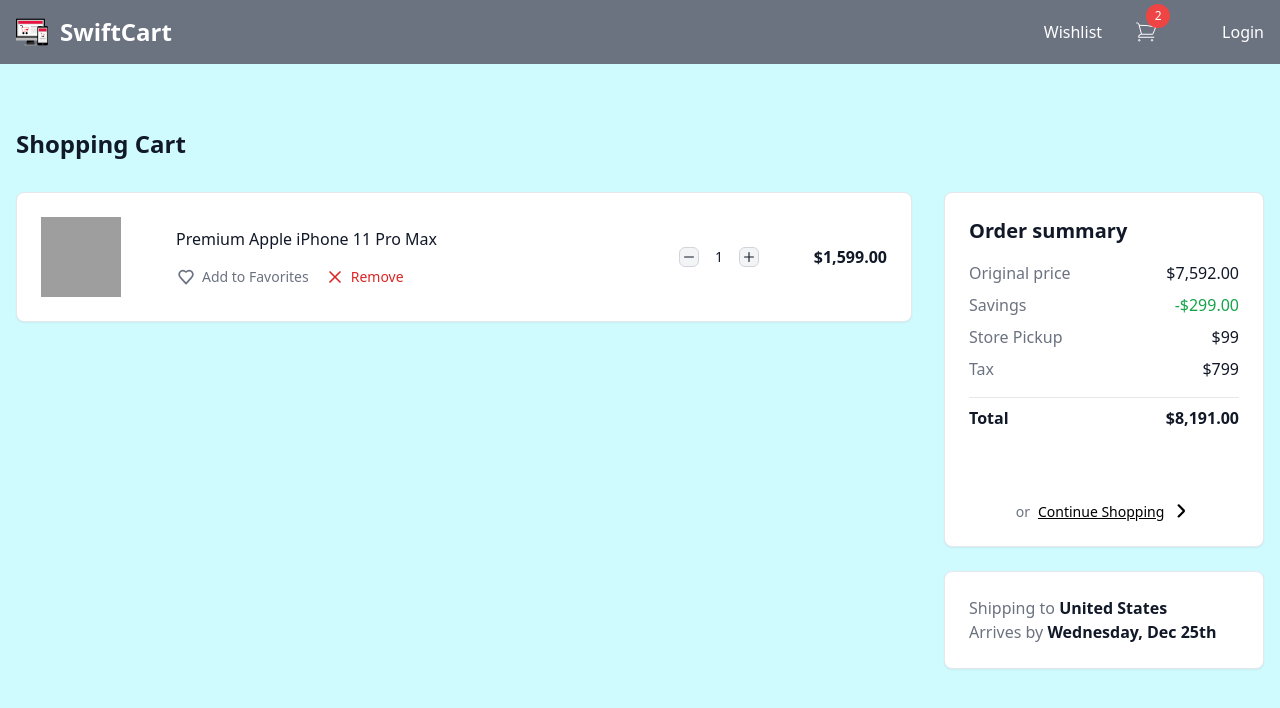
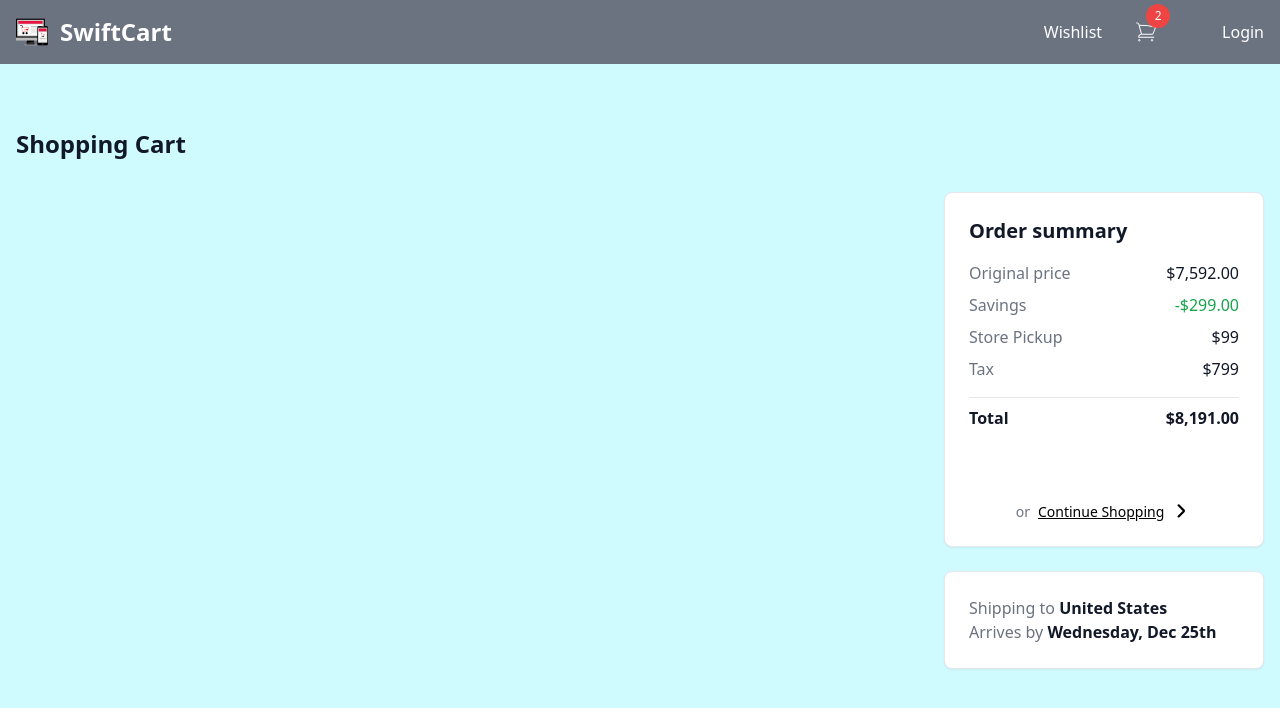
Before and after one commit to SABELOMAWELA/SABELOMAWELA-JSF-Portfolio_Piece_SABMAW527_JSE2401_GROUP--C_SABELO-MAWELA_JSF04, a Vue app: page /cart in a window 1280 px wide. Shown: the top 708 px of the page. Built offline with nearby package versions, Linux system fonts and the light colour scheme; grey boxes are pictures that could not be loaded.

Commit message:
"Updated Cards and ShoppingCart components to integrate with cartStore, added addToCart functionality and refactored product display"

```diff
--- a/src/components/cards.vue
+++ b/src/components/cards.vue
@@ -33,10 +33,10 @@
                   <path stroke="currentColor" strokeLinecap="round" strokeLinejoin="round" strokeWidth="2" d="M12.01 6.001C6.5 1 1 8 5.782 13.001L12.011 20l6.23-7C23 8 17.5 1 12.01 6.002Z" />
                 </svg>
               </button>
-
-              <button class="inline-flex justify-center whitespace-nowrap rounded-lg bg-cyan-700 px-3 py-2 text-sm font-medium text-white hover:bg-cyan-900 focus-visible:outline-none focus-visible:ring focus-visible:ring-indigo-300 transition-colors">
+              <button @click.stop="addToCart(product)" class="inline-flex justify-center whitespace-nowrap rounded-lg bg-cyan-700 px-3 py-2 text-sm font-medium text-white hover:bg-cyan-900 focus-visible:outline-none focus-visible:ring focus-visible:ring-indigo-300 transition-colors">
                 Add To Cart
               </button>
+
             </div>
           </div>
         </div>
@@ -47,6 +47,8 @@
 
 <script>
 import { useRouter } from 'vue-router';
+import { cartStore } from '../router/store';
+ // Adjust the path to the store
 
 export default {
   name: 'cards',
@@ -63,11 +65,15 @@ export default {
       router.push({ name: 'ProductDetail', params: { id } });
     };
 
-    const addToFavourites = () => {
-
+    const addToCart = (product) => {
+      cartStore.addToCart(product);
     };
 
-    return { handleClick, addToFavourites };
+    const addToFavourites = () => {
+      // Implement your favorite functionality here
+    };
+
+    return { handleClick, addToCart, addToFavourites };
   }
 };
 </script>
--- a/src/components/shoppingcart.vue
+++ b/src/components/shoppingcart.vue
@@ -11,8 +11,7 @@
               <div v-for="(product, index) in products" :key="index" class="rounded-lg border border-gray-200 bg-white p-4 shadow-sm dark:border-gray-700 dark:bg-gray-800 md:p-6">
                 <div class="space-y-4 md:flex md:items-center md:justify-between md:gap-6 md:space-y-0">
                   <a href="#" class="shrink-0 md:order-1">
-                    <img :src="product.imageLight" class="h-20 w-20 dark:hidden" :alt="product.alt" />
-                    <img :src="product.imageDark" class="hidden h-20 w-20 dark:block" :alt="product.alt" />
+                    <img :src="product.image" class="object-contain h-48 mt-3" :alt="product.title" />
                   </a>
 
                   <label for="counter-input" class="sr-only">Choose quantity:</label>
@@ -36,7 +35,7 @@
                   </div>
 
                   <div class="w-full min-w-0 flex-1 space-y-4 md:order-2 md:max-w-md">
-                    <a href="#" class="text-base font-medium text-gray-900 hover:underline dark:text-white">{{ product.name }}</a>
+                    <a href="#" class="text-base font-medium text-gray-900 hover:underline dark:text-white">   {{ product.title }}</a>
 
                     <div class="flex items-center gap-4">
                       <button type="button" class="inline-flex items-center text-sm font-medium text-gray-500 hover:text-gray-900 hover:underline dark:text-gray-400 dark:hover:text-white">
@@ -118,37 +117,30 @@
 
 <script>
 import navbar from '../components/navbar.vue';
+import { cartStore } from '../router/store';
+ // Import the store
 
 export default {
   components: {
     navbar
   },
-  data() {
-    return {
-      products: [
-        {
-          name: 'Premium Apple iPhone 11 Pro Max',
-          imageLight: 'https://flowbite.s3.amazonaws.com/blocks/ecommerce-ui/iphone-light.png',
-          imageDark: 'https://flowbite.s3.amazonaws.com/blocks/ecommerce-ui/iphone-dark.png',
-          alt: 'Apple iPhone 11 Pro Max',
-          price: '$1,599.00',
-          quantity: 1,
-        },
-      ],
-    };
+  computed: {
+    products() {
+      return cartStore.products;
+    }
   },
   methods: {
     increment(index) {
       this.products[index].quantity++;
     },
     decrement(index) {
-      if (this.products[index].quantity > 0) {
+      if (this.products[index].quantity > 1) {
         this.products[index].quantity--;
       }
     },
     remove(index) {
-      this.products.splice(index, 1);
-    },
-  },
+      cartStore.removeFromCart(this.products[index].id);
+    }
+  }
 };
 </script>
--- /dev/null
+++ b/src/router/store.js
@@ -0,0 +1,20 @@
+// store.js
+import { reactive } from 'vue';
+
+export const cartStore = reactive({
+  products: [],
+  addToCart(product) {
+    const existingProduct = this.products.find((p) => p.id === product.id);
+    if (existingProduct) {
+      existingProduct.quantity += 1;
+    } else {
+      this.products.push({ ...product, quantity: 1 });
+    }
+  },
+  removeFromCart(productId) {
+    this.products = this.products.filter((product) => product.id !== productId);
+  },
+  clearCart() {
+    this.products = [];
+  }
+});
```
